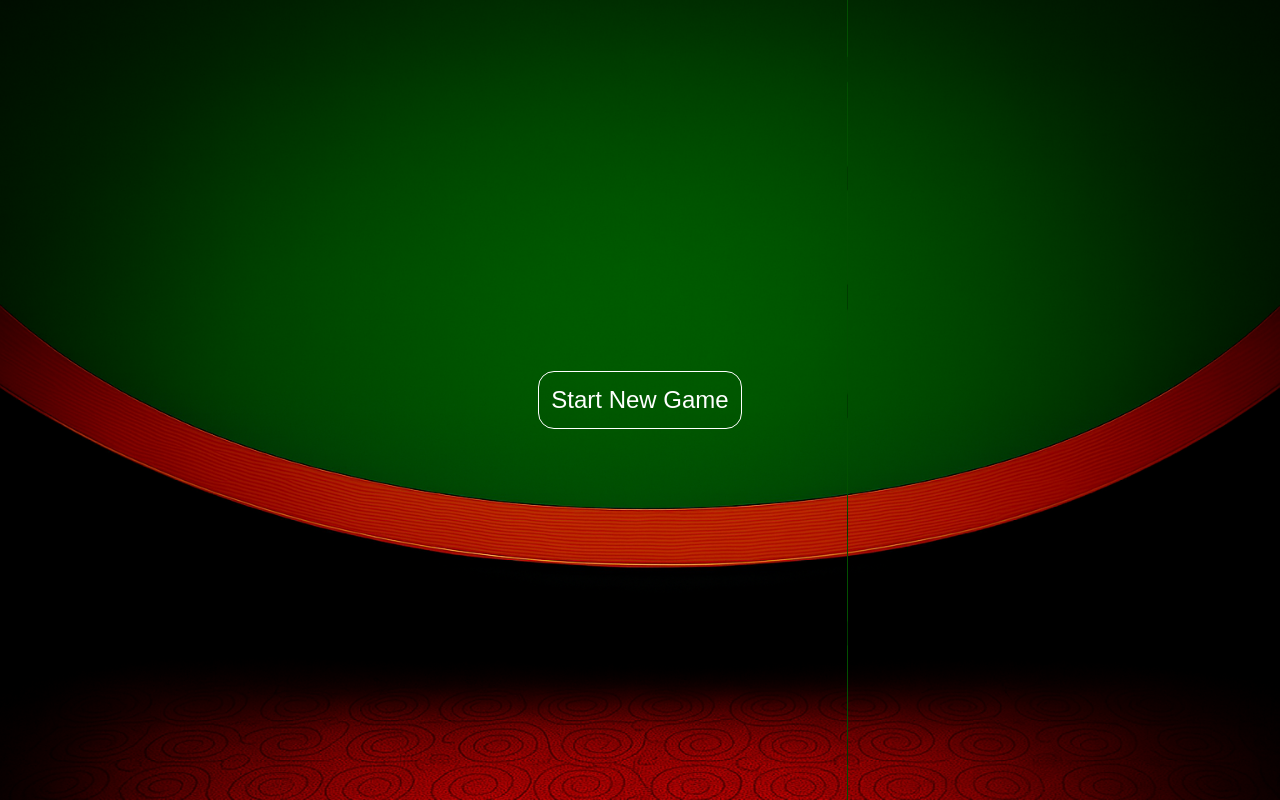
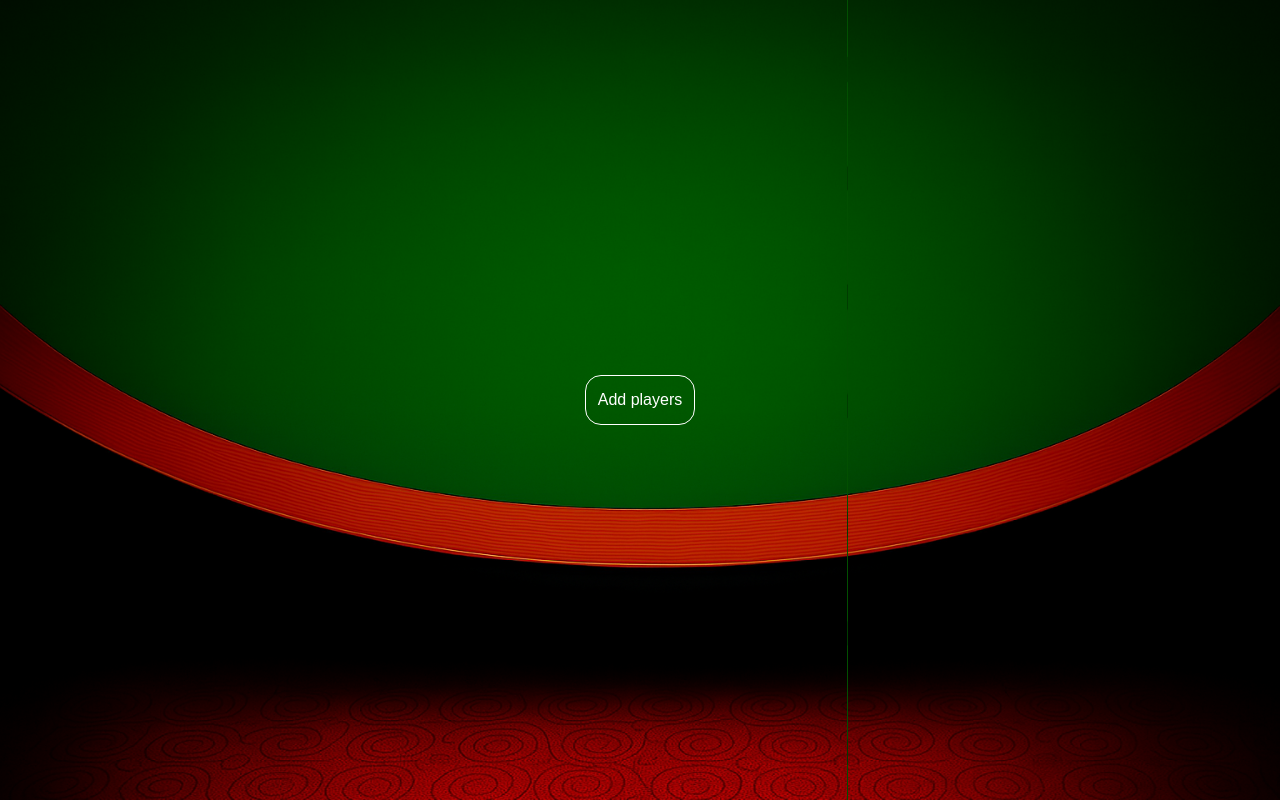
Before and after one commit to Abeny-D/Nextjs-version-the-banker, a Next.js app: page /game-play-screen in a window 1280 px wide. Built offline with nearby package versions, Linux system fonts and the light colour scheme; some icons are missing.

Commit message:
minor changes on tailwindcss for both pages

```diff
--- a/src/app/game-play-screen/page.tsx
+++ b/src/app/game-play-screen/page.tsx
@@ -234,8 +234,7 @@ function GameFlow() {
 
         return (<div className="flex justify-center items-center w-full h-full text-center ">
             <button onClick={handleStartGame}
-                    className="text-white text-2xl hover:text-yellow-200 border-1 rounded-2xl p-3">Start
-                New Game
+                    className="border-1 p-3 rounded-2xl hover:text-yellow-200 text-white">Add players
             </button>
         </div>)
     }
@@ -270,7 +269,7 @@ function GameFlow() {
                     <div
                         key={index}
                         id="playerDetails"
-                        className={index === currentPlayerIndex ? "activePlayer" : ""}
+                        className={index === currentPlayerIndex ? "border-2 rounded-2xl p-4 border-green-400" : " "}
                     >
 
                         <div className=" relative">
@@ -286,7 +285,7 @@ function GameFlow() {
                 <div>
                 </div>
             </div>
-            <div className="flex items-center justify-between w-full px-50 mt-35 p-4"   >
+            <div className="flex items-center justify-between w-full px-50 mt-28 p-4"   >
                 <button onClick={handleStartGame} className="border-1 p-3 rounded-2xl hover:text-white">Start New Game</button>
                 <button onClick={shufflePlayersCards} disabled={players.length === 0} className="border-1 p-3 rounded-2xl hover:text-white">
                     Shuffle Cards
--- a/src/app/page.tsx
+++ b/src/app/page.tsx
@@ -20,7 +20,7 @@ export default function Home() {
                 <VolumeUpIcon className="hover:text-yellow-200"/>
             </div>
             <div className=" flex items-center justify-center w-full h-screen text-white">
-            <button onClick={routerAdd} className="border-1 p-3 rounded-2xl hover:text-yellow-200  ">Let&#39;s get started</button>
+            <button onClick={routerAdd} className="border-1 p-3 rounded-2xl hover:text-yellow-200">Let&#39;s get started</button>
             </div>
 
 
```
